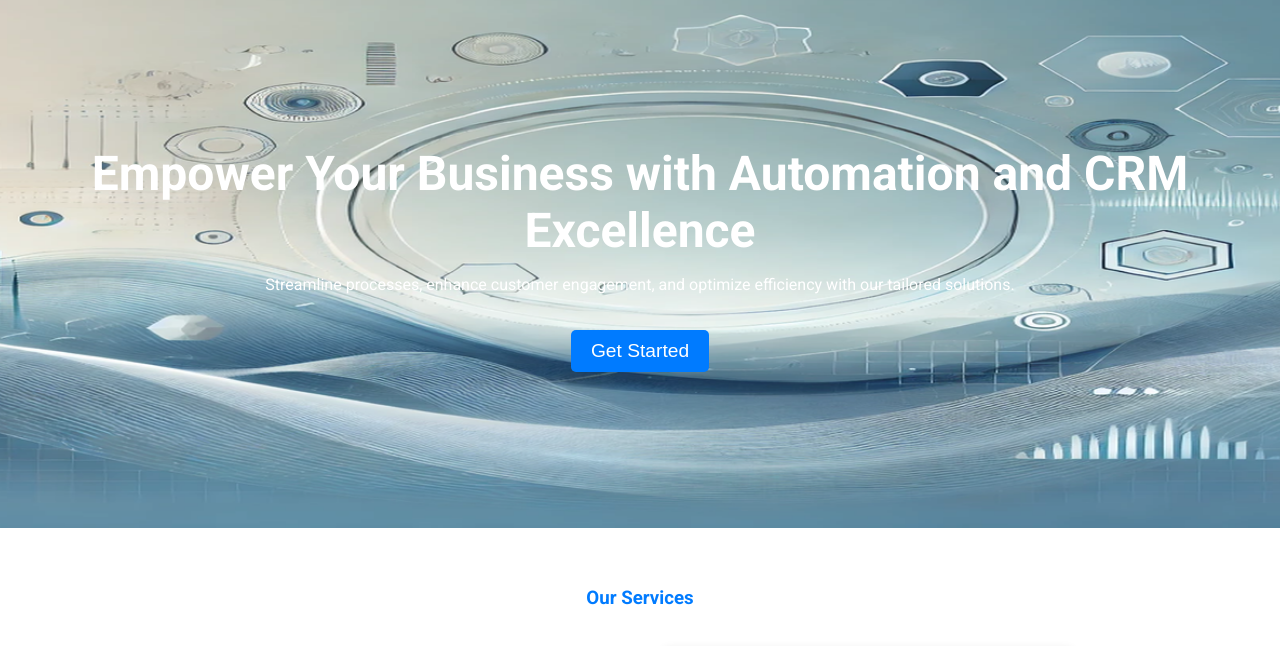
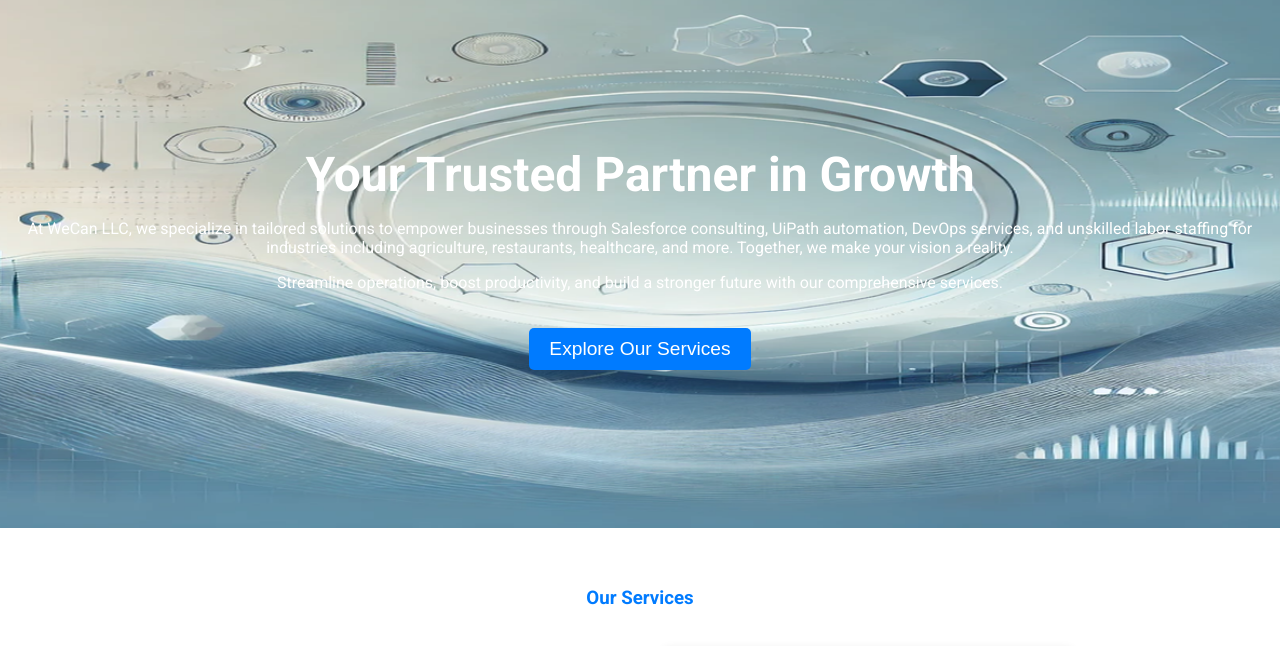
Before and after one commit to WeCanWebsite/wecan-website-public, a plain HTML site: page index.html in a window 1280 px wide. Shown: the part 92-738 px from the top of the page. Drawn offline with Linux system fonts and the light colour scheme.

Commit message:
added more attractive header statement

```diff
--- a/index.html
+++ b/index.html
@@ -142,9 +142,10 @@
     </header>
     <section class="hero">
         <div>
-            <h2>Empower Your Business with Automation and CRM Excellence</h2>
-            <p>Streamline processes, enhance customer engagement, and optimize efficiency with our tailored solutions.</p>
-            <button>Get Started</button>
+            <h2>Your Trusted Partner in Growth</h2>
+            <p>At WeCan LLC, we specialize in tailored solutions to empower businesses through Salesforce consulting, UiPath automation, DevOps services, and unskilled labor staffing for industries including agriculture, restaurants, healthcare, and more. Together, we make your vision a reality.</p>
+            <p>Streamline operations, boost productivity, and build a stronger future with our comprehensive services.</p>
+            <button>Explore Our Services</button>
         </div>
     </section>
     <section id="services" class="services">
```
